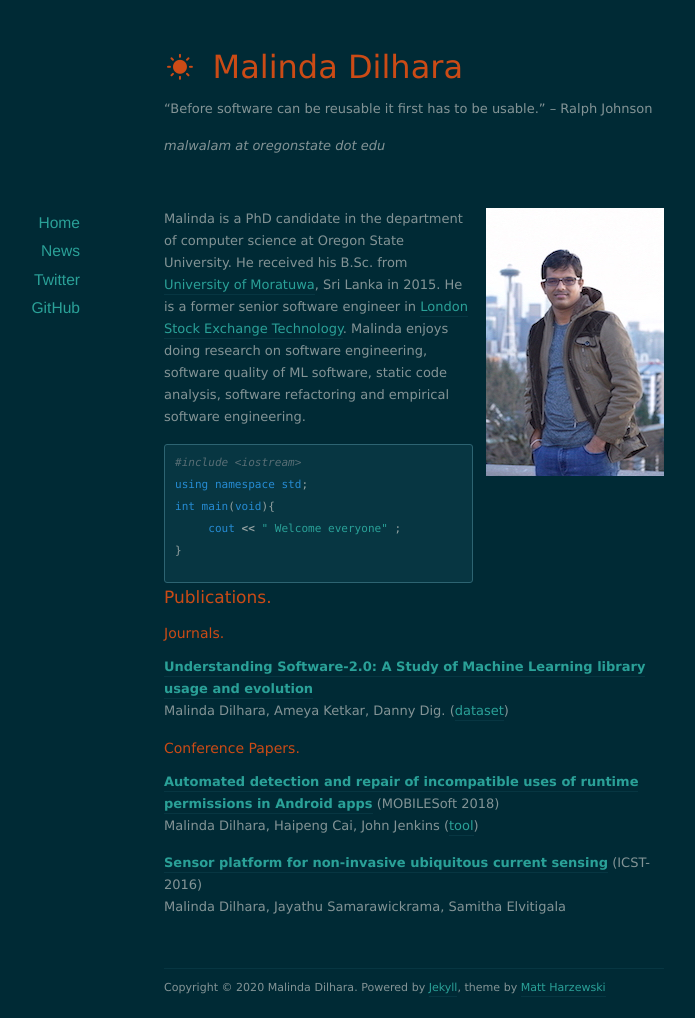
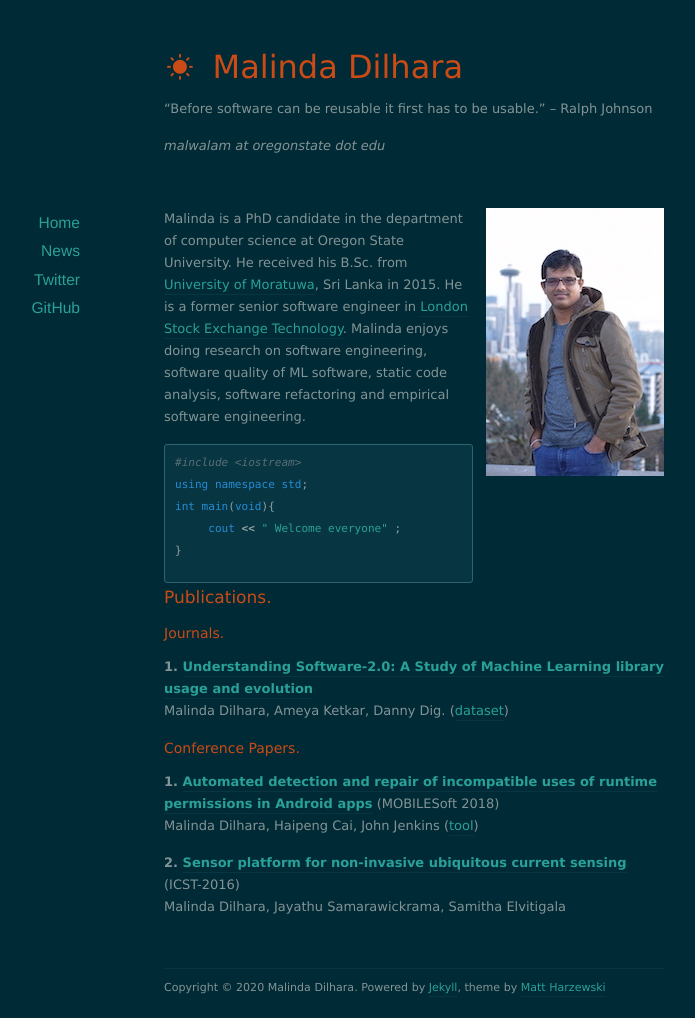
Before and after one commit to maldil/maldil, a Jekyll site: the page built from index.markdown, in a window 1280 px wide. Shown: the whole page, without its empty margins (226-921 px from the left). Built offline with Jekyll 4.4.1, drawn with Linux system fonts in a browser that asks for light colours; nearby versions of some CDN libraries; the list of posts is cut into pages by our own code.

Commit message:
Update index.markdown

```diff
--- a/index.markdown
+++ b/index.markdown
@@ -19,13 +19,13 @@ int main(void){
 
 # Publications.
 ### Journals.
-**[Understanding Software-2.0: A Study of Machine Learning library usage and evolution](https://ir.library.oregonstate.edu/concern/defaults/3b591h056)**<br/>
+**1.  [Understanding Software-2.0: A Study of Machine Learning library usage and evolution](https://ir.library.oregonstate.edu/concern/defaults/3b591h056)**<br/>
 Malinda Dilhara, Ameya Ketkar, Danny Dig. ([dataset](https://serene-beach-16261.herokuapp.com/))
 
 ### Conference Papers.
 
-**[Automated detection and repair of incompatible uses of runtime permissions in Android apps](https://www.researchgate.net/profile/Haipeng_Cai/publication/326566842_Automated_detection_and_repair_of_incompatible_uses_of_runtime_permissions_in_Android_apps/links/5bd2a997299bf1124fa37c9b/Automated-detection-and-repair-of-incompatible-uses-of-runtime-permissions-in-Android-apps.pdf)** (MOBILESoft 2018)<br/>
+**1. [Automated detection and repair of incompatible uses of runtime permissions in Android apps](https://www.researchgate.net/profile/Haipeng_Cai/publication/326566842_Automated_detection_and_repair_of_incompatible_uses_of_runtime_permissions_in_Android_apps/links/5bd2a997299bf1124fa37c9b/Automated-detection-and-repair-of-incompatible-uses-of-runtime-permissions-in-Android-apps.pdf)** (MOBILESoft 2018)<br/>
 Malinda Dilhara, Haipeng Cai, John Jenkins ([tool](https://bitbucket.org/malindadoo/arpdroid))
 
-**[Sensor platform for non-invasive ubiquitous current sensing](https://ieeexplore.ieee.org/abstract/document/7796322)** (ICST-2016)<br/>
+**2. [Sensor platform for non-invasive ubiquitous current sensing](https://ieeexplore.ieee.org/abstract/document/7796322)** (ICST-2016)<br/>
 Malinda Dilhara, Jayathu Samarawickrama, Samitha Elvitigala
```
